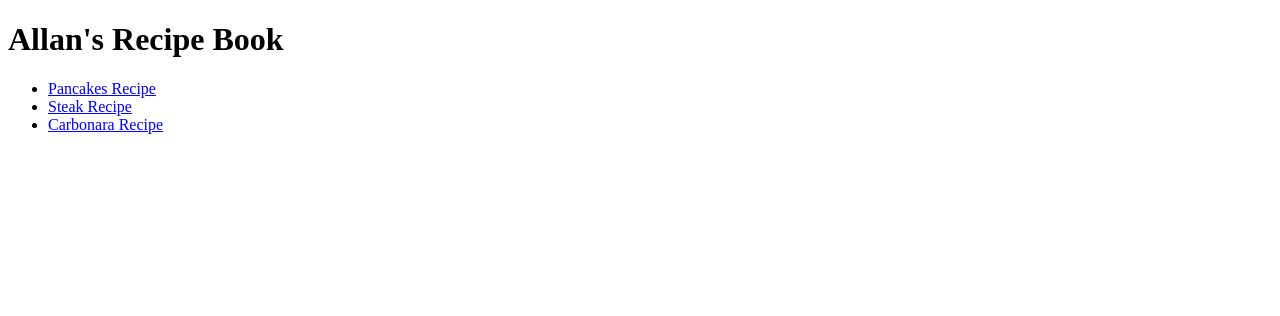
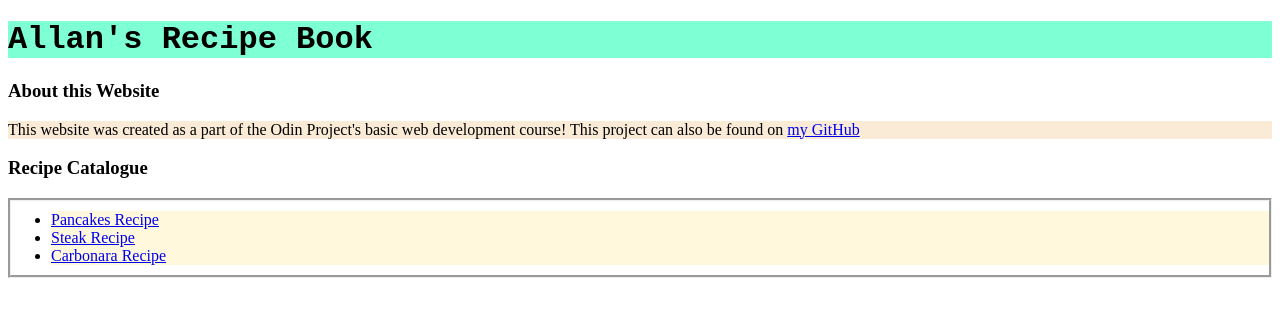
Before and after one commit to Allan-Cao/odin-recipes, a plain HTML site: page index.html in a window 1280 px wide. Drawn offline with Linux system fonts and the light colour scheme.

Commit message:
add style.css and links on all html pages to the stylesheet

```diff
--- a/index.html
+++ b/index.html
@@ -8,8 +8,11 @@
     <link rel="stylesheet" href="style.css">
 </head>
 <body>
-    <h1>Allan's Recipe Book</h1>
-    <ul>
+    <h1 class="title">Allan's Recipe Book</h1>
+    <h3>About this Website</h3>
+    <p>This website was created as a part of the Odin Project's basic web development course! This project can also be found on <a href="https://github.com/Allan-Cao/odin-recipes" target="_blank">my GitHub</a></p>
+    <h3>Recipe Catalogue</h3>
+    <ul class="recipes">
         <li>
             <a href="recipes/pancakes.html">Pancakes Recipe</a>
         </li>
--- /dev/null
+++ b/style.css
@@ -0,0 +1,30 @@
+body{
+    font-family: 'Times New Roman', Times, serif;
+}
+
+h1,.title{
+    font-family: 'Courier New', Courier, monospace;
+    background-color: aquamarine;
+}
+
+p{
+    background-color: antiquewhite;
+}
+
+li{
+    background-color: cornsilk;
+}
+
+ol{
+    border-style: double;
+}
+
+ul{
+    border-style: dotted;
+}
+
+.recipes{
+    padding-bottom: 10px;
+    padding-top: 10px;
+    border-style: groove;
+}
```
Also changed, not shown: recipes/carbonara.html (+2 -0 lines), recipes/pancakes.html (+2 -1 lines), recipes/steak.html (+2 -0 lines).
